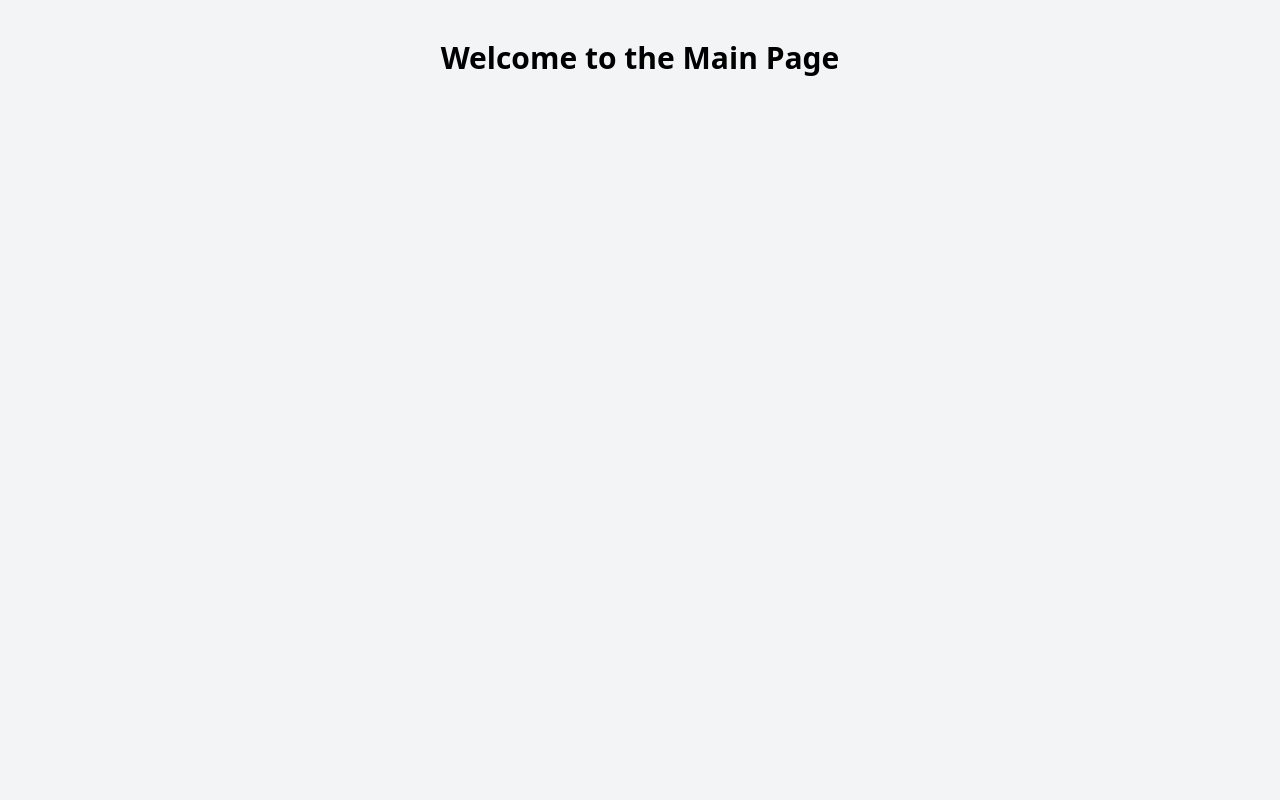
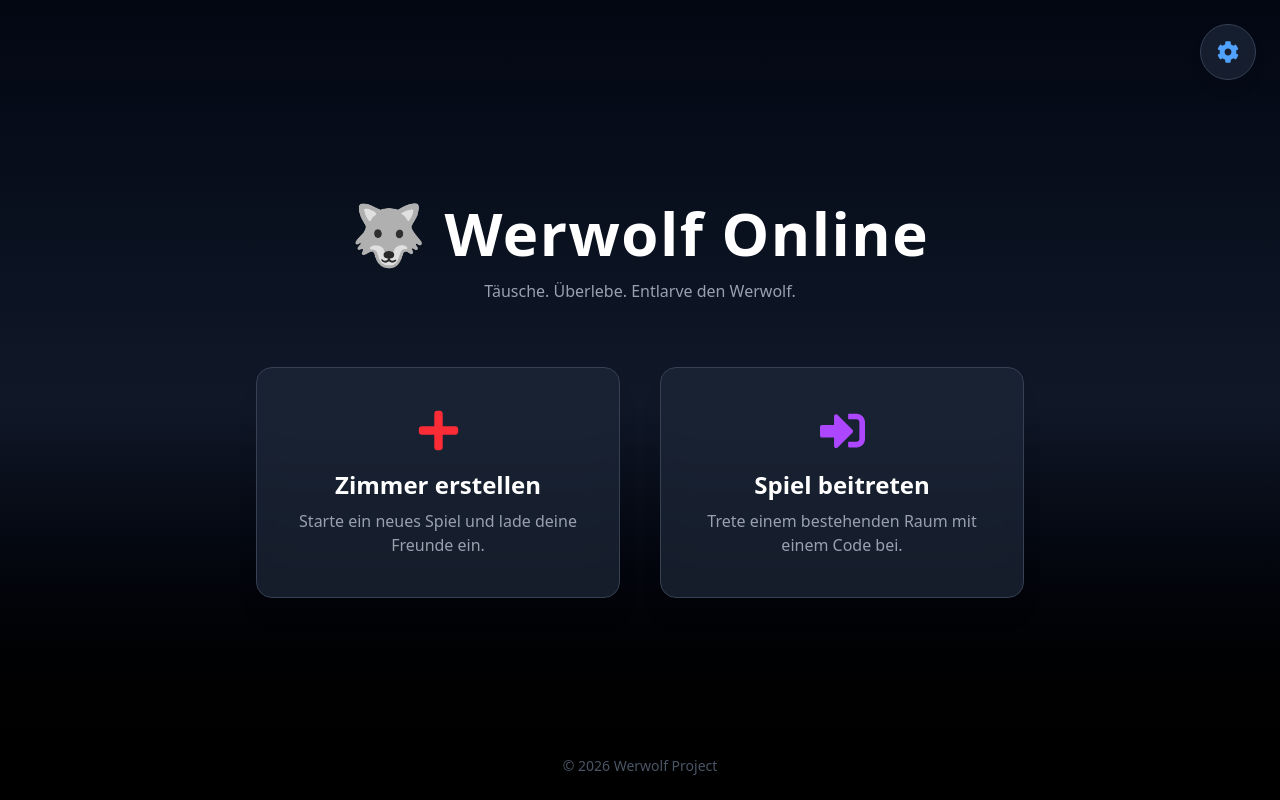
Before and after one commit to bartltob/SWP-Werwolf, a React (Vite) app in the folder Werwolf/: page / in a window 1280 px wide. Built offline with nearby package versions, Linux system fonts and the light colour scheme.

Commit message:
working on MainPage.tsx

```diff
--- a/Werwolf/package.json
+++ b/Werwolf/package.json
@@ -13,6 +13,7 @@
     "@tailwindcss/vite": "^4.1.18",
     "react": "^19.2.0",
     "react-dom": "^19.2.0",
+    "react-icons": "^5.5.0",
     "react-router-dom": "^7.13.0",
     "tailwindcss": "^4.1.18"
   },
--- a/Werwolf/src/pages/MainPage.tsx
+++ b/Werwolf/src/pages/MainPage.tsx
@@ -1,8 +1,61 @@
-function MainPage(){
-    return(
-        <div className="w-full min-h-screen bg-gray-100">
-            <h1 className="text-3xl font-bold text-center pt-10">Welcome to the Main Page</h1>
+import { FaPlus, FaSignInAlt, FaCog } from "react-icons/fa";
+import { useNavigate } from "react-router-dom";
+
+function MainPage() {
+
+    const navigate = useNavigate();
+
+    return (
+        <div className="relative w-full min-h-screen bg-gradient-to-b from-gray-950 via-gray-900 to-black text-white flex flex-col items-center justify-center px-6">
+
+            {/* SETTINGS BUTTON OBEN RECHTS */}
+            <button className="absolute top-6 right-6 bg-gray-800/70 backdrop-blur-md p-4 rounded-full shadow-lg border border-gray-700 hover:border-blue-500 hover:scale-110 transition-all duration-300">
+                <FaCog size={22} className="text-blue-400" />
+            </button>
+
+            {/* TITEL */}
+            <h1 className="text-5xl md:text-6xl font-extrabold mb-4 tracking-wide text-center">
+                🐺 Werwolf Online
+            </h1>
+            <p className="text-gray-400 mb-16 text-center">
+                Täusche. Überlebe. Entlarve den Werwolf.
+            </p>
+
+            {/* ACTION BUTTONS */}
+            <div className="grid grid-cols-1 md:grid-cols-2 gap-10 w-full max-w-3xl">
+
+                {/* Zimmer erstellen */}
+                <div className="bg-gray-800/70 backdrop-blur-md p-10 rounded-2xl shadow-xl hover:scale-105 transition-all duration-300 cursor-pointer border border-gray-700 hover:border-red-500"
+                onClick={() => navigate("/GamePage")}>
+                    <div className="flex flex-col items-center text-center">
+                        <FaPlus size={45} className="text-red-500 mb-4" />
+                        <h2 className="text-2xl font-bold mb-2">Zimmer erstellen</h2>
+                        <p className="text-gray-400">
+                            Starte ein neues Spiel und lade deine Freunde ein.
+                        </p>
+                    </div>
+                </div>
+
+                {/* Spiel beitreten */}
+                <div className="bg-gray-800/70 backdrop-blur-md p-10 rounded-2xl shadow-xl hover:scale-105 transition-all duration-300 cursor-pointer border border-gray-700 hover:border-purple-500">
+                    <div className="flex flex-col items-center text-center">
+                        <FaSignInAlt size={45} className="text-purple-500 mb-4" />
+                        <h2 className="text-2xl font-bold mb-2">Spiel beitreten</h2>
+                        <p className="text-gray-400">
+                            Trete einem bestehenden Raum mit einem Code bei.
+                        </p>
+                    </div>
+                </div>
+
+            </div>
+
+            {/* FOOTER */}
+            <div className="absolute bottom-6 text-gray-600 text-sm">
+                © {new Date().getFullYear()} Werwolf Project
+            </div>
+
         </div>
-    )
+    );
 }
+
 export default MainPage;
```
Also changed, not shown: 1 other file (tests, documents, lock files or other folders).
